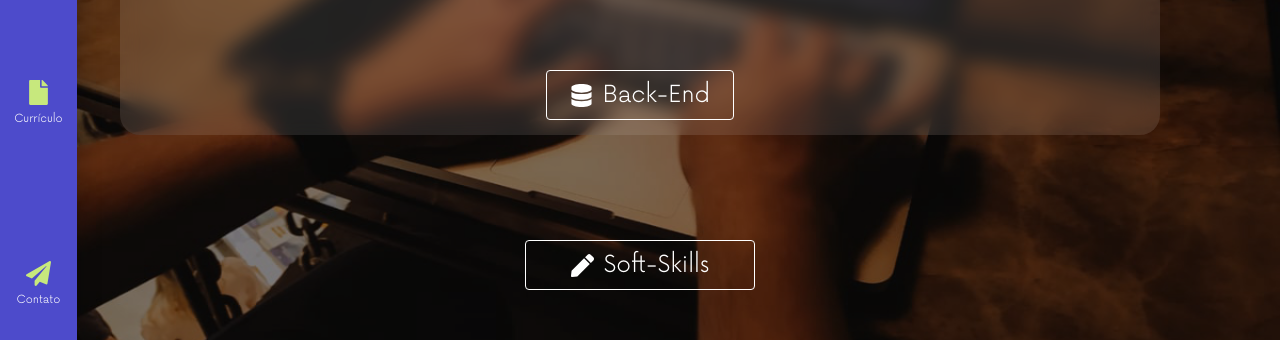
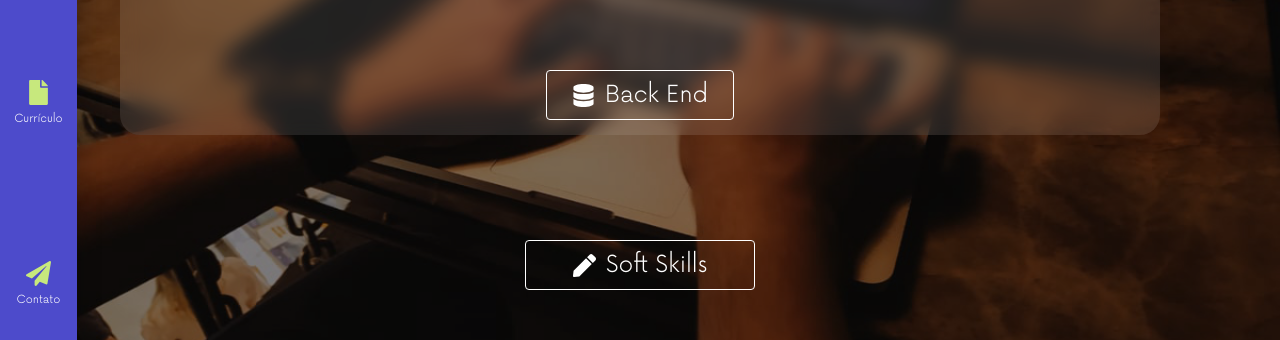
Before and after one commit to JoshuaHawatta/portifolio-dev, a React (Vite) app: page /resume in a window 1280 px wide. Shown: the part 415-755 px from the top of the page. Built offline with nearby package versions, Linux system fonts and the light colour scheme.

Commit message:
fix: minor gramatical fixes

```diff
--- a/src/pages/Resume/index.jsx
+++ b/src/pages/Resume/index.jsx
@@ -61,7 +61,7 @@ const ResumePage = () => {
 						btnWidth='35%'
 						outlined={true}
 						action={() => setShowSection('hard-skills')}
-						text='Hard-Skills'
+						text='Hard Skills'
 						icon={<FAIcons.FaTools />}
 					/>
 				</MySelf>
@@ -74,7 +74,7 @@ const ResumePage = () => {
 							btnWidth='20%'
 							outlined={true}
 							action={handleChangeStack}
-							text={stackType === 'frontend' ? 'Back-End' : 'Front-End'}
+							text={stackType === 'frontend' ? 'Back End' : 'Front End'}
 							icon={
 								stackType === 'frontend' ? <FAIcons.FaDatabase /> : <FAIcons.FaLaptop />
 							}
@@ -176,7 +176,7 @@ const ResumePage = () => {
 						btnWidth='35%'
 						outlined={true}
 						action={() => setShowSection('soft-skills')}
-						text='Soft-Skills'
+						text='Soft Skills'
 						icon={<FAIcons.FaPen />}
 					/>
 				</HardSkills>
```
